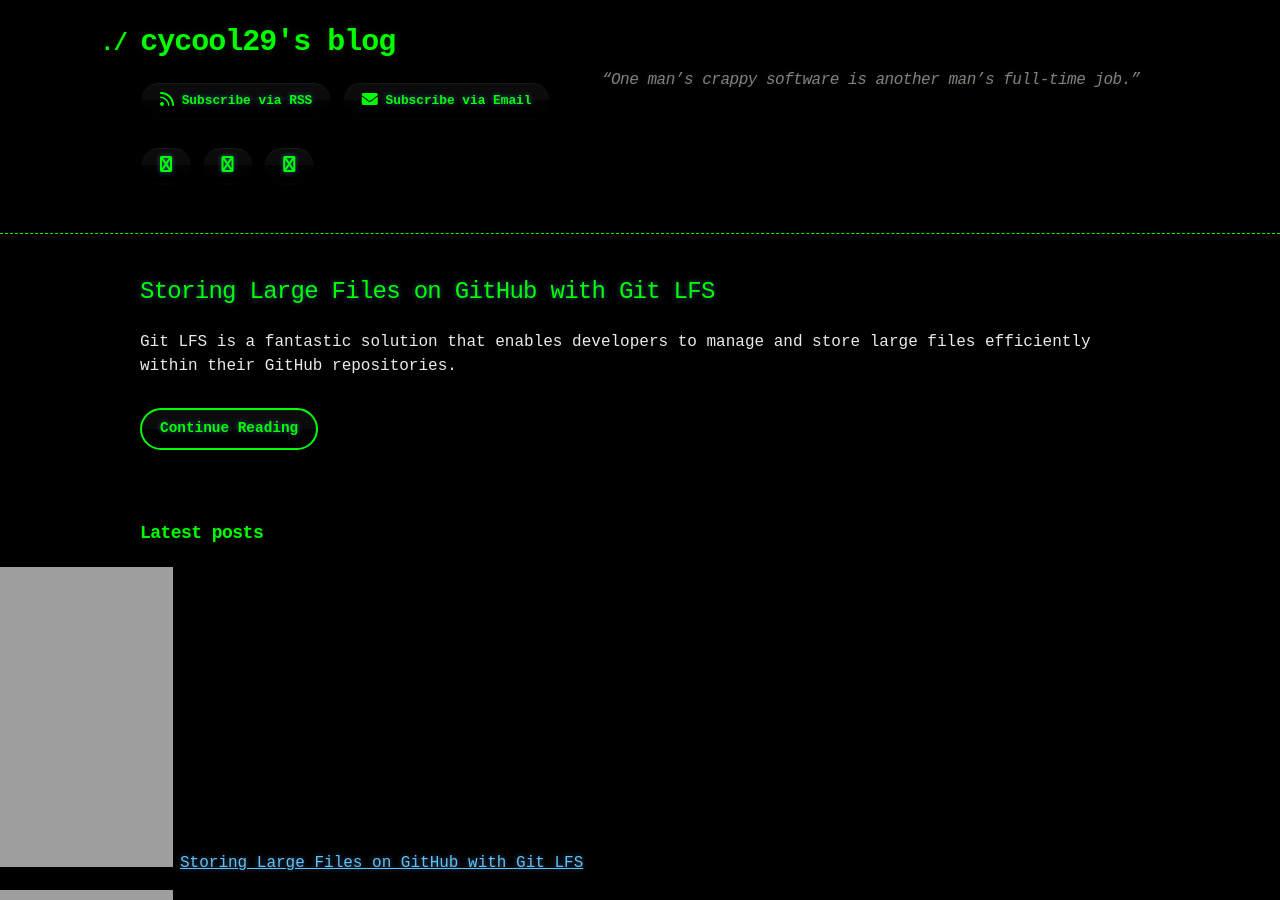
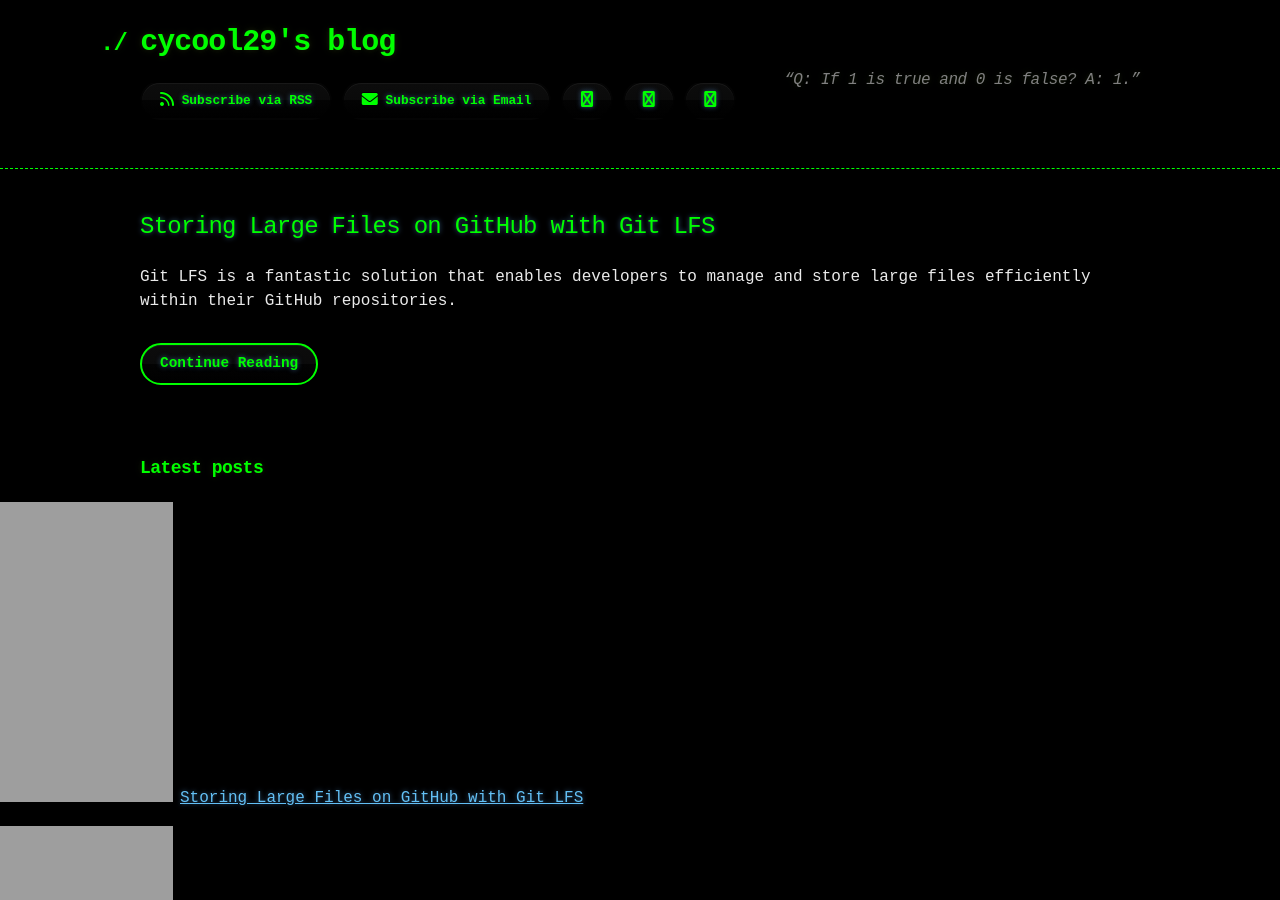
Before and after one commit to cycool29/cycool29.github.io, a Jekyll site: the page built from index.md, in a window 1280 px wide and 900 px high. Built offline with Jekyll 4.4.1, drawn with Linux system fonts in a browser that asks for light colours; a style sheet for code colours, icons or effects is not loaded.

Commit message:
Update quotes

```diff
--- a/_config.yml
+++ b/_config.yml
@@ -1,5 +1,5 @@
 title: cycool29's blog
-description: "“One man’s crappy software is another man’s full-time job.” "
+description: "“Q: If 1 is true and 0 is false? A: 1.” "
 bio: A high school student. Intermediate in Python, Git, Bash. Learning JavaScript. He/Him. "
 author: cycool29
 url: https://cycool29.github.io
```
